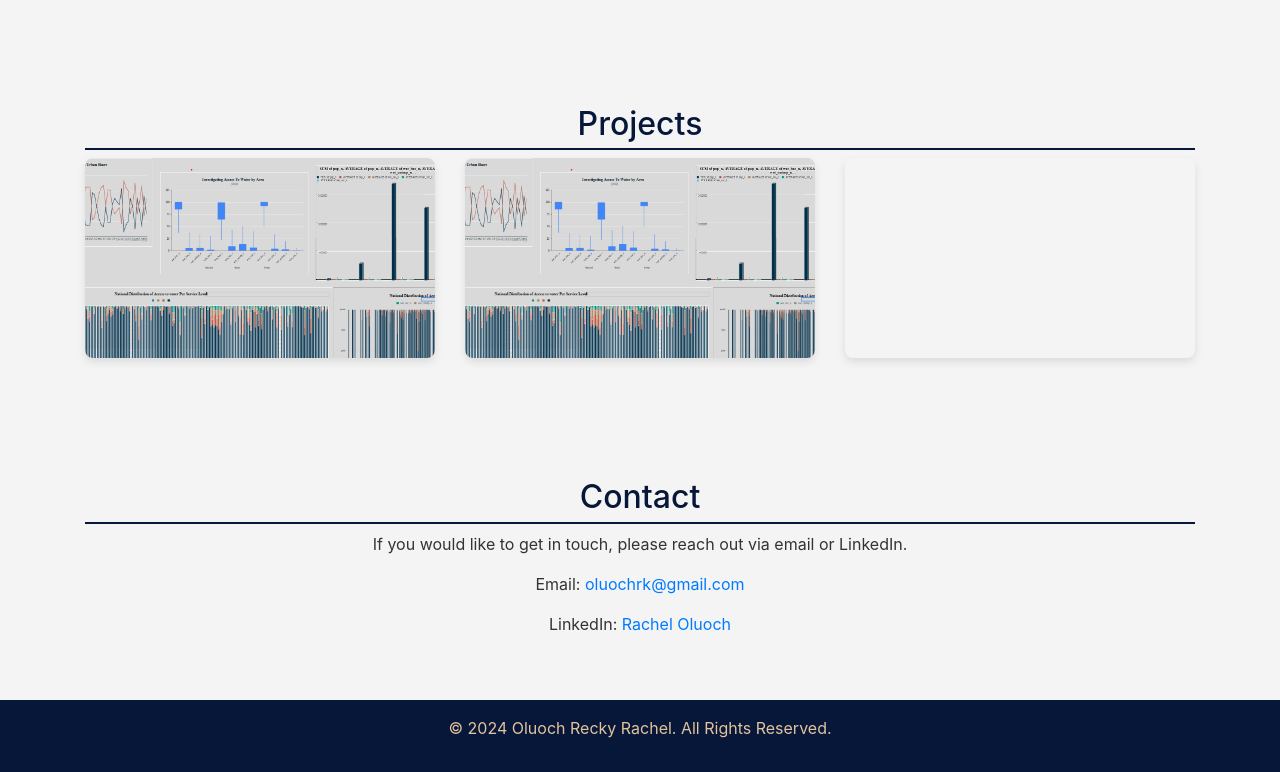
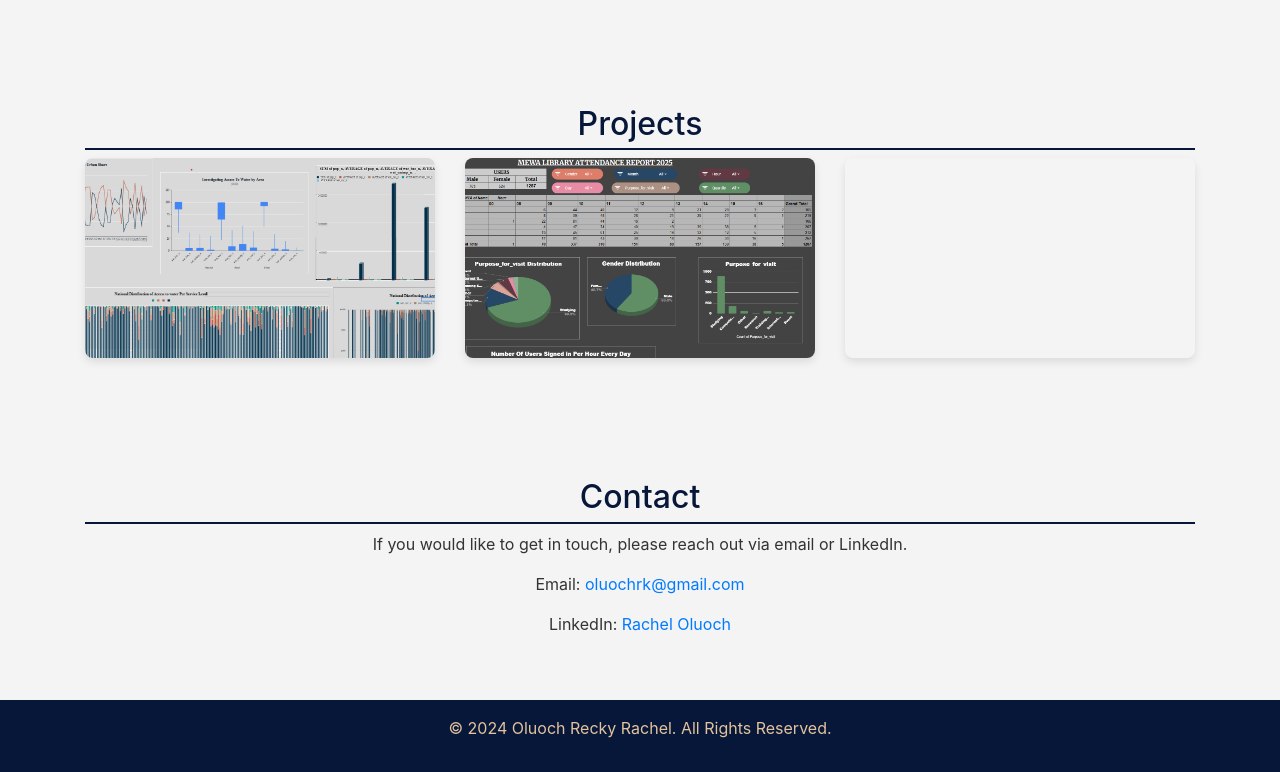
Before and after one commit to Reckie02/Data-Analyst-Portfolio, a plain HTML site: page index.html in a window 1280 px wide. Shown: the part 1034-1806 px from the top of the page. Drawn offline with nearby package versions, Linux system fonts and the light colour scheme.

Commit message:
Update index.html

```diff
--- a/index.html
+++ b/index.html
@@ -126,7 +126,7 @@
                 </div>
             </div> --><div class="col-md-4 mb-4">
               <a href="https://docs.google.com/spreadsheets/d/19hLWNoXtYyUIwo0eQlKpLDWuQo25gw18nKLoOBPcLFk/edit?usp=sharing" target="_blank">
-                <div class="project-card" style="background-image: url('images/Data_preparation.png');">
+                <div class="project-card" style="background-image: url('images/Customer_Segmentation.png');">
                    <div class="overlay">
                         <h3>Customer Segmentation</h3>
                     </div>
```
